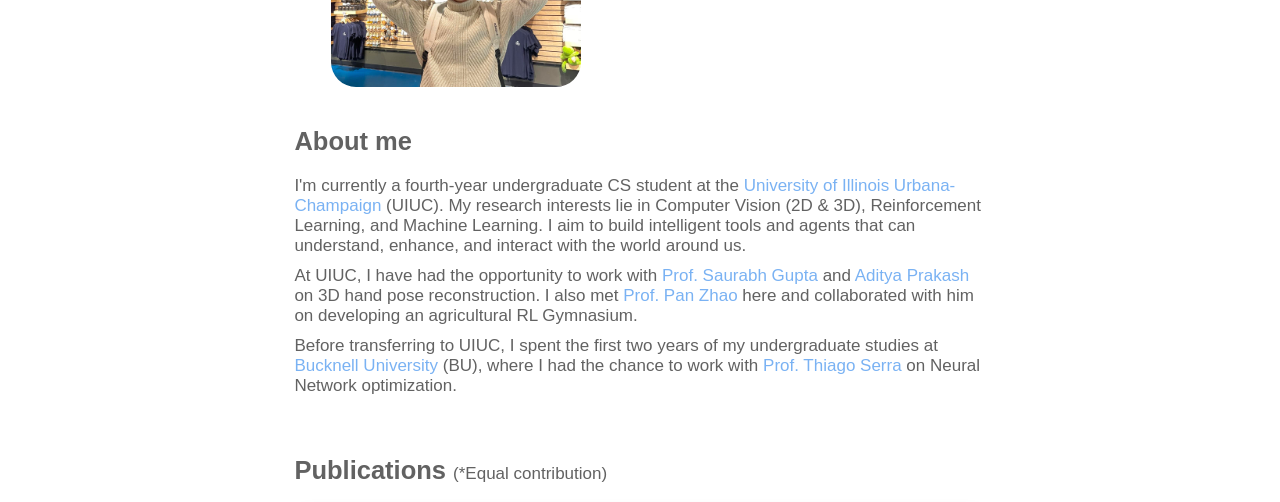
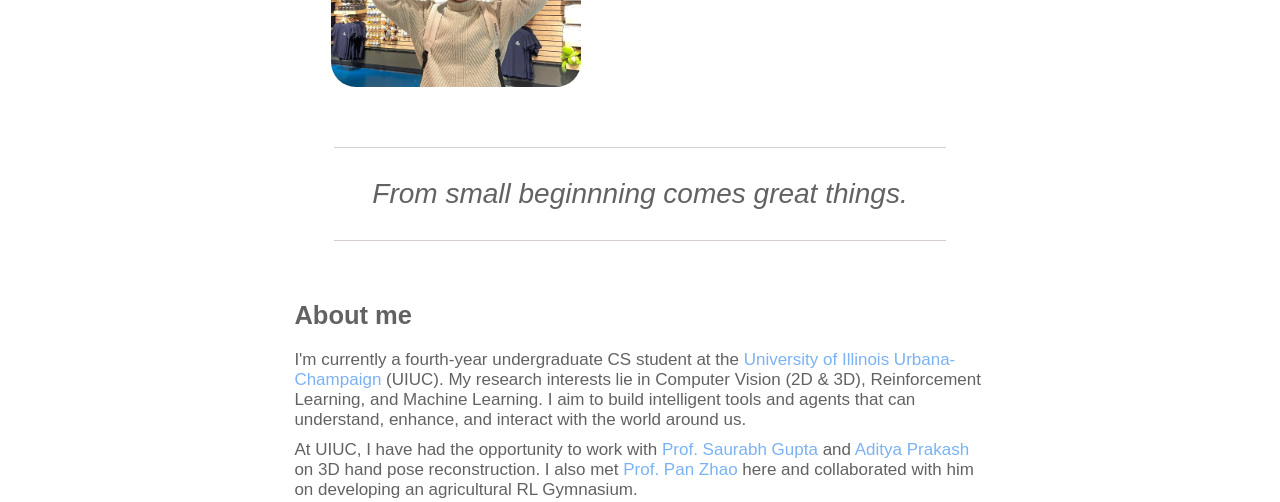
Before and after one commit to TRS07170/TRS07170.github.io, a website: page index.html in a window 1280 px wide. Shown: the part 253-755 px from the top of the page. Drawn offline with Linux system fonts and the light colour scheme; a web font is replaced by a local one.

Commit message:
added motto

```diff
--- a/index.html
+++ b/index.html
@@ -37,6 +37,11 @@
                 <div><a href="https://github.com/TRS07170" title="GitHub" target="_blank"><i class="fa-brands fa-square-github fa-2xl"></i></a></div>
                 <div><a href="https://twitter.com/traysen879" title="Twitter" target="_blank"><i class="fa-brands fa-square-twitter fa-2xl"></i></a></div>
             </div>
+        </div>
+
+        <div id="motto">
+            <!-- Young drem should not stop at heart, more to put into action. -->
+            From small beginnning comes great things.
         </div>
 
         <div id="about-me">
--- a/src/css/main.scss
+++ b/src/css/main.scss
@@ -73,6 +73,17 @@ body {
                     display: inline-block;
                     margin-right: 20px;
                 }
+            }
+        }
+        #motto {
+            margin: 60px 40px;
+            padding: 30px 0;
+            text-align: center;
+            border-top: 1px solid $border-color;
+            border-bottom: 1px solid $border-color;
+            font: {
+                size: 28px;
+                style: italic;
             }
         }
         #about-me {
```
Also changed, not shown: src/css/main.css, 1 other file.
